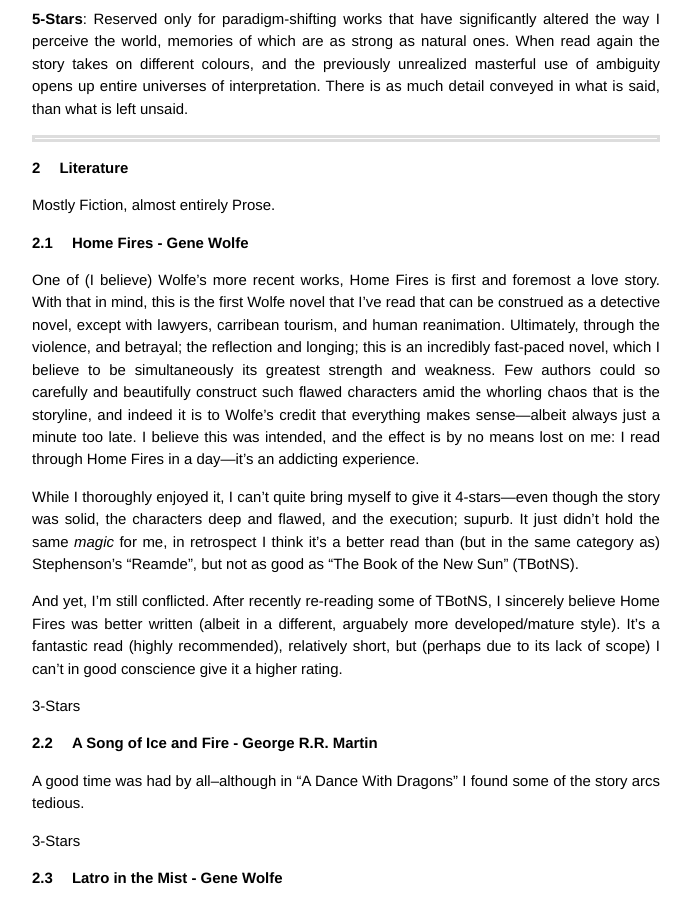
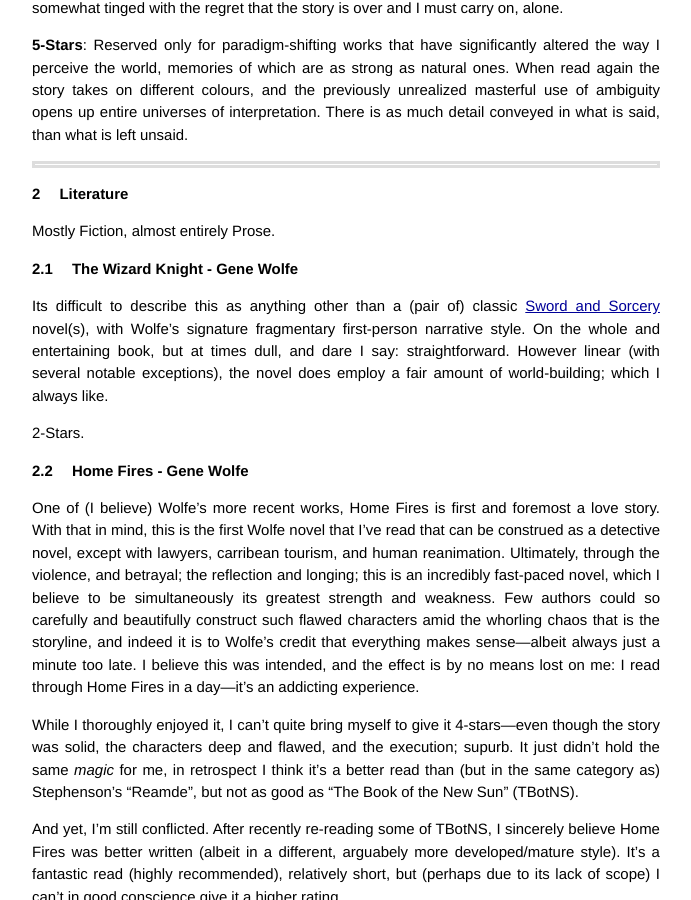
Before and after one commit to athuras/athuras.github.com, a Jekyll site: the page built from _posts/2014-06-24-Booklist.markdown, in a window 1280 px wide and 900 px high, scrolled down 1398 px. Shown: the whole window, without its empty margins (294-985 px from the left). Built offline with Jekyll 4.4.1, drawn with Linux system fonts in a browser that asks for light colours; some of the changed text lies outside the part shown.

Commit message:
added entry for wizard/knight

```diff
--- a/_posts/2014-03-05-Booklist.markdown
+++ b/_posts/2014-06-24-Booklist.markdown
@@ -39,6 +39,14 @@
 
 # Literature
 Mostly Fiction, almost entirely Prose.
+
+## The Wizard Knight - Gene Wolfe
+Its difficult to describe this as anything other than a (pair of) classic [Sword and Sorcery](http://en.wikipedia.org/wiki/Sword_and_sorcery) novel(s), with Wolfe's signature fragmentary first-person narrative style.
+On the whole and entertaining book, but at times dull, and dare I say: straightforward.
+However linear (with several notable exceptions), the novel does employ a fair amount of world-building; which I always like.
+
+2-Stars.
+
 
 ## Home Fires - Gene Wolfe
 One of (I believe) Wolfe's more recent works, Home Fires is first and foremost a love story.
```
